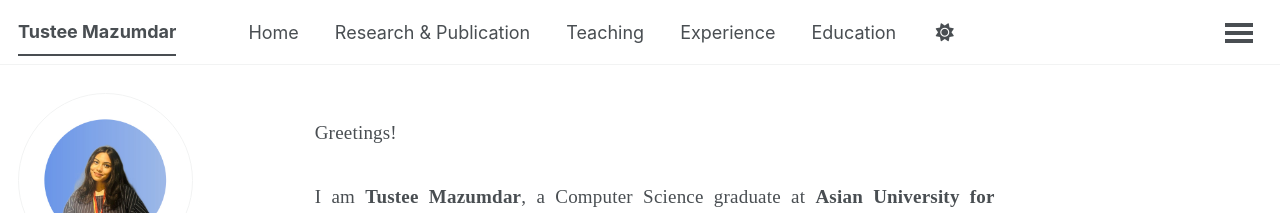
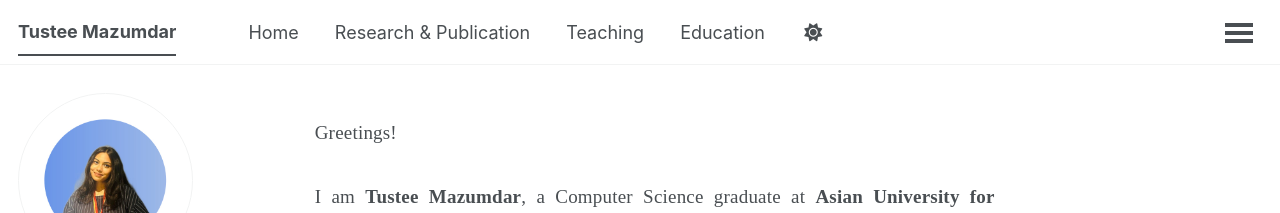
Before and after one commit to TusteeMazumdar/TusteeMazumdar.github.io, a Jekyll site: the page built from _pages/about.md, in a window 1280 px wide. Shown: the top 213 px of the page. Built offline with Jekyll 4.4.1, drawn with Linux system fonts in a browser that asks for light colours; some web fonts are replaced; a script bundle is joined from its source files by our own code; library files that are not in the unit come from our copies.

Commit message:
Update navigation.yml

```diff
--- a/_data/navigation.yml
+++ b/_data/navigation.yml
@@ -17,13 +17,10 @@ main:
   - title: "Teaching"
     url: /teaching/
 
-  - title: "Experience"
-    url: /experience/
-
   - title: "Education"
     url: /education/
 
-  - title: "Extra-curricular Activities"
+  - title: "Leadership and Extra-curricular activities."
     url: /extracurricular/
 
   # - title: "CV"
```
